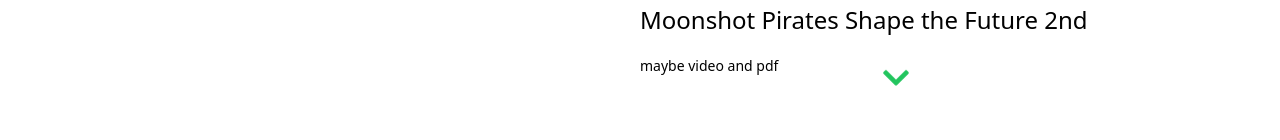
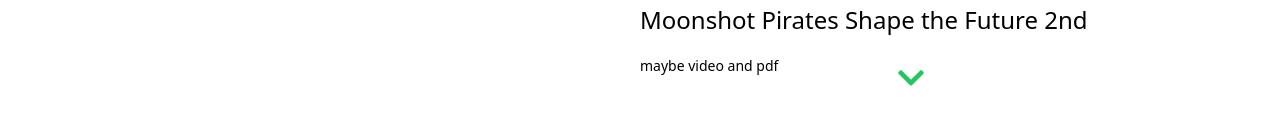
Before and after one commit to fat-juicy-eggs/egg-portfolio, a React (Vite) app: page / in a window 1280 px wide. Shown: the part 660-800 px from the top of the page. Built offline with nearby package versions, Linux system fonts and the light colour scheme.

Commit message:
once again

```diff
--- a/src/App.jsx
+++ b/src/App.jsx
@@ -11,7 +11,7 @@ function App() {
 
   useEffect(() => {
     const handleScroll = () => {
-      setIsTop(window.scrollY < 10);
+      setIsTop(window.scrollY < 50);
     };
     window.addEventListener('scroll', handleScroll);
 
@@ -30,7 +30,7 @@ function App() {
           <Art />
         </div>
         {isTop && (
-          <div className='absolute bottom-10 left-[70%] transform -translate-x-1/2'>
+          <div className='absolute bottom-10 left-[70%]'>
             <FaChevronDown className='text-green-500 text-3xl animate-bounce' />
           </div>
         )}
```
